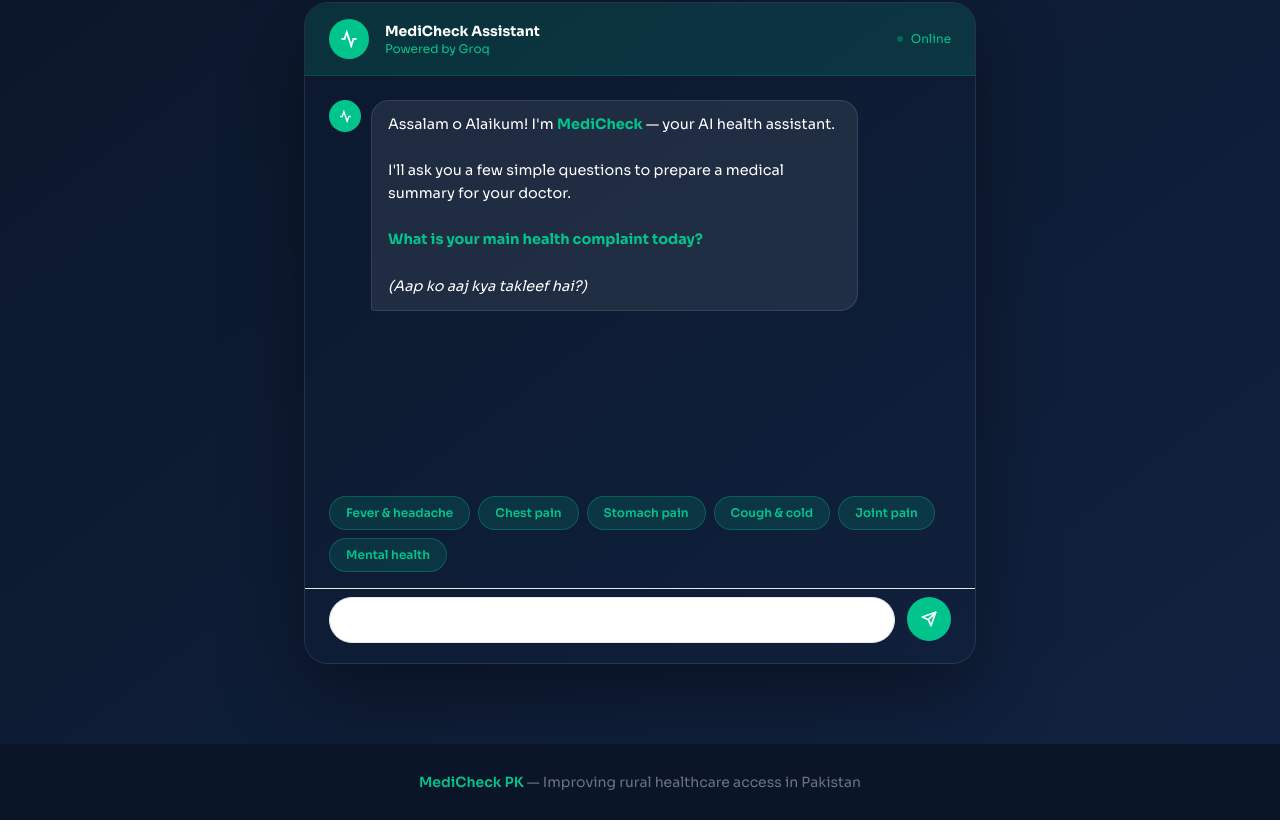
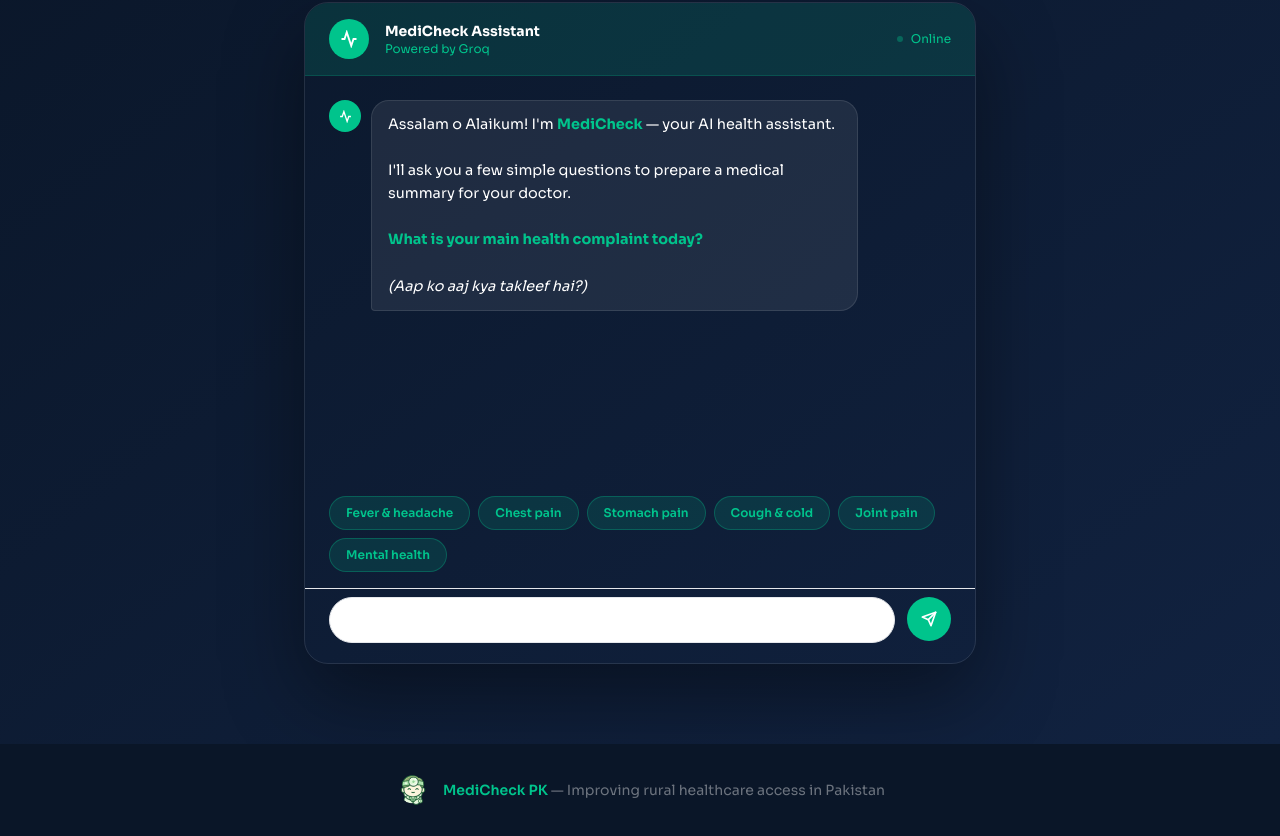
Before and after one commit to anamta-JINX/MediCheck, a website: page public/index.html in a window 1280 px wide. Shown: the part 1764-2600 px from the top of the page. Drawn offline with nearby package versions, Linux system fonts and the light colour scheme; a web font is replaced by a local one.

Commit message:
Branding

```diff
--- a/public/index.html
+++ b/public/index.html
@@ -4,6 +4,7 @@
   <meta charset="UTF-8" />
   <meta name="viewport" content="width=device-width, initial-scale=1.0"/>
   <title>MediCheck PK — AI Health Assistant</title>
+  <link rel="icon" type="image/png" href="/assets/Medi-Check-logo.png"/>
   <link href="https://fonts.googleapis.com/css2?family=Sora:wght@300;400;600;700;800&family=Noto+Nastaliq+Urdu&display=swap" rel="stylesheet"/>
   <script src="https://cdn.tailwindcss.com"></script>
   <script>
@@ -193,7 +194,10 @@
 
 <!-- NAV -->
 <nav>
-  <div class="text-navy font-extrabold text-xl tracking-tight">Medi<span class="text-green">Check</span> <span class="text-sm font-semibold text-muted">PK</span></div>
+  <div class="flex items-center gap-3">
+    <img src="/assets/Medi-Check-logo.png" alt="MediCheck logo" class="w-10 h-10 object-contain"/>
+    <div class="text-navy font-extrabold text-xl tracking-tight">Medi<span class="text-green">Check</span> <span class="text-sm font-semibold text-muted">PK</span></div>
+  </div>
   <div class="flex items-center gap-2">
     <a href="#how" class="hidden md:inline text-muted hover:text-green text-sm font-medium transition-colors px-3 py-1">How it works</a>
     <a href="#chat" class="hidden md:inline text-muted hover:text-green text-sm font-medium transition-colors px-3 py-1">Try it</a>
@@ -450,8 +454,11 @@
 </section>
 
 <!-- FOOTER -->
-<footer class="bg-navy text-white/40 text-center py-7 px-[5%] text-sm">
-  <span class="text-green font-semibold">MediCheck PK</span> — Improving rural healthcare access in Pakistan
+<footer class="bg-navy text-white/40 py-7 px-[5%] text-sm">
+  <div class="flex items-center justify-center gap-3">
+    <img src="/assets/Medi-Check-logo.png" alt="MediCheck logo" class="w-9 h-9 object-contain"/>
+    <div><span class="text-green font-semibold">MediCheck PK</span> — Improving rural healthcare access in Pakistan</div>
+  </div>
 </footer>
 
 <script>
```
